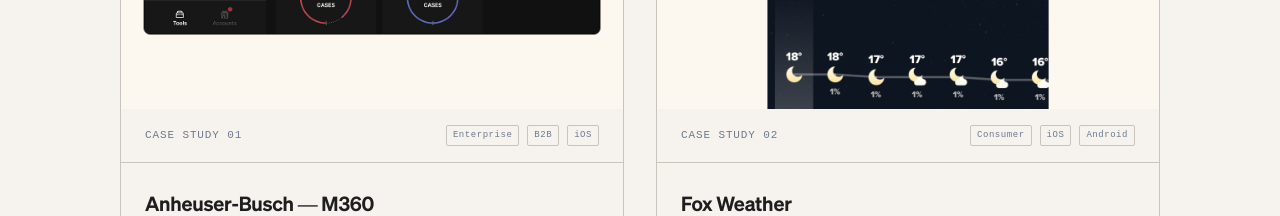
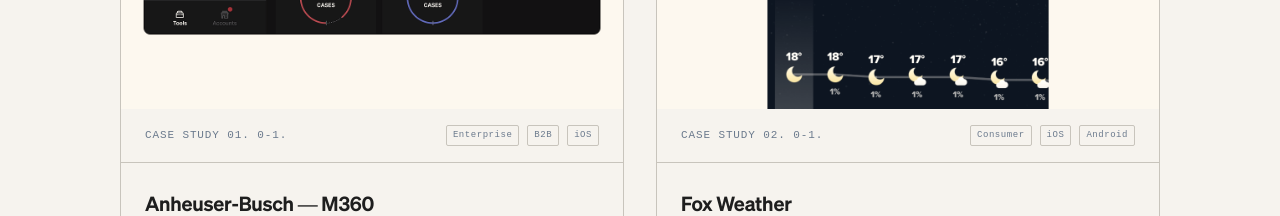
Before and after one commit to nightprince-leo/jacob-portfolio, a Next.js app: page / in a window 1280 px wide. Shown: the part 1580-1796 px from the top of the page. Built offline with nearby package versions, Linux system fonts and the light colour scheme.

Commit message:
text changes

```diff
--- a/content.js
+++ b/content.js
@@ -29,7 +29,7 @@
 export const CASE_STUDIES = [
   {
     id: "anheuser-busch",
-    label: "Case Study 01",
+    label: "Case Study 01. 0-1.",
     client: "Anheuser-Busch — M360",
     slug: "anheuser-busch",
     via: "via Willowtree Apps",
@@ -222,7 +222,7 @@
   },
   {
     id: "fox-weather",
-    label: "Case Study 02",
+    label: "Case Study 02. 0-1.",
     client: "Fox Weather",
     slug: "fox-weather",
     via: "via Willowtree Apps",
```
